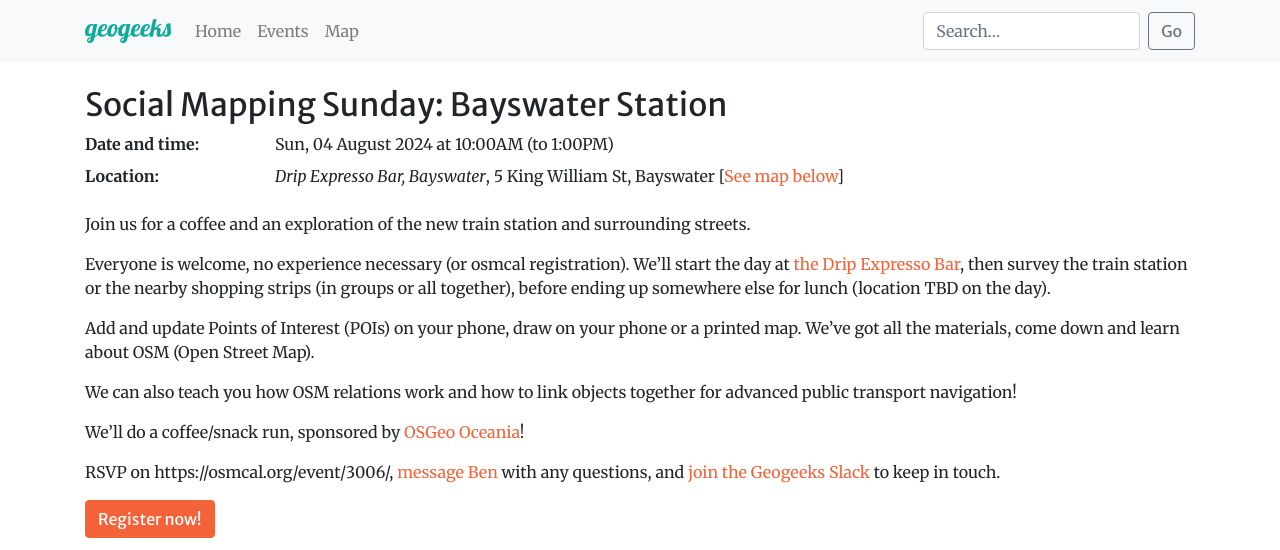
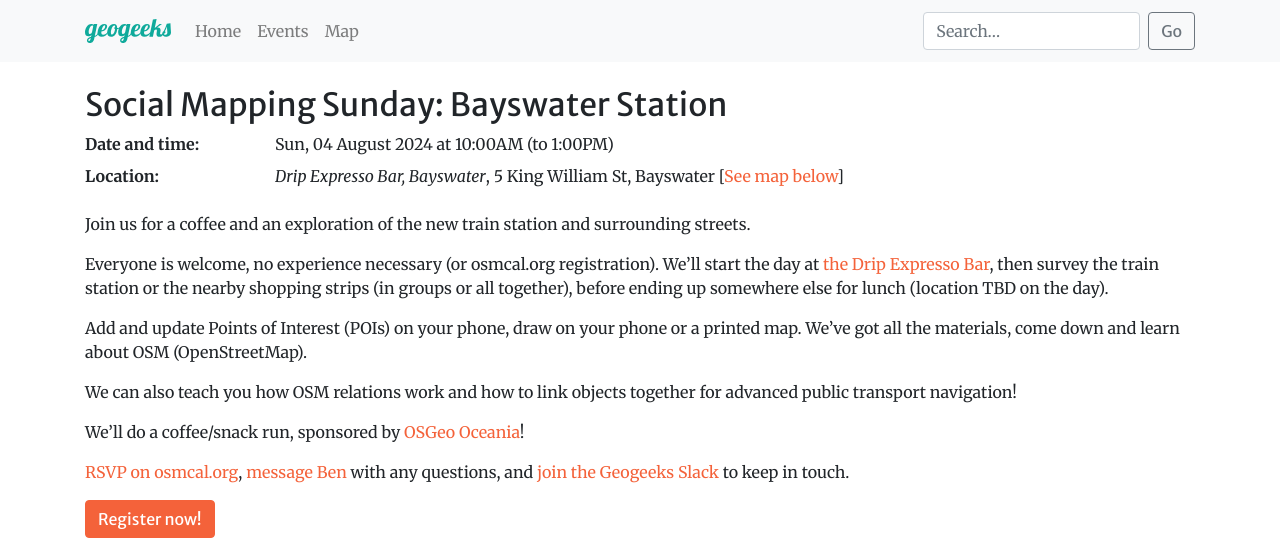
Before and after one commit to geogeeks-au/geogeeks-au.github.io, a Jekyll site: the page built from 2024/0804_osm-bayswater-station.md, in a window 1280 px wide, cut to the strip 0-550 px from the top of the page. Built offline with Jekyll 4.4.1, drawn with Linux system fonts in a browser that asks for light colours; comment, search, counter and statistics services are not loaded.

Commit message:
Update 0804_osm-bayswater-station.md
Not sure why the bare URL wasn't linking, maybe we don't have some Jekyll thing set. So switched to an actual link.

```diff
--- a/2024/0804_osm-bayswater-station.md
+++ b/2024/0804_osm-bayswater-station.md
@@ -15,17 +15,17 @@
 
 Join us for a coffee and an exploration of the new train station and surrounding streets.
 
-Everyone is welcome, no experience necessary (or osmcal registration).
+Everyone is welcome, no experience necessary (or osmcal.org registration).
 We'll start the day at [the Drip Expresso Bar][1], then survey the train station or the nearby shopping strips (in groups or all together), before ending up
 somewhere else for lunch (location TBD on the day).
 
-Add and update Points of Interest (POIs) on your phone, draw on your phone or a printed map. We've got all the materials, come down and learn about OSM (Open Street Map).
+Add and update Points of Interest (POIs) on your phone, draw on your phone or a printed map. We've got all the materials, come down and learn about OSM (OpenStreetMap).
 
 We can also teach you how OSM relations work and how to link objects together for advanced public transport navigation!
 
 We'll do a coffee/snack run, sponsored by [OSGeo Oceania][2]!
 
-RSVP on https://osmcal.org/event/3006/, [message Ben][3] with any questions, and [join the Geogeeks Slack][4] to keep in touch.
+[RSVP on osmcal.org](https://osmcal.org/event/3006/), [message Ben][3] with any questions, and [join the Geogeeks Slack][4] to keep in touch.
 
 [1]: https://www.openstreetmap.org/node/11721707562
 [2]: https://osgeo-oceania.org/
```
